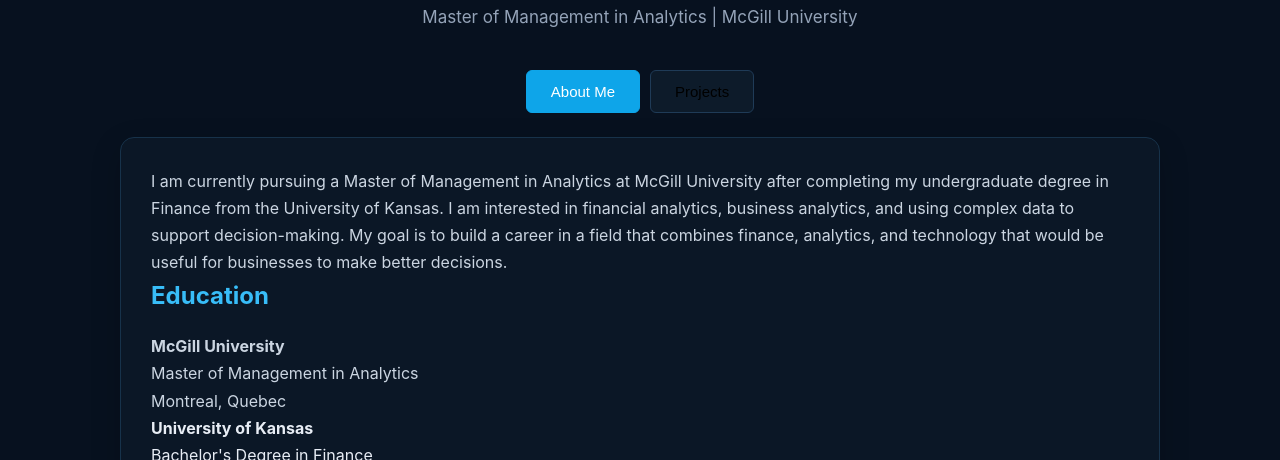
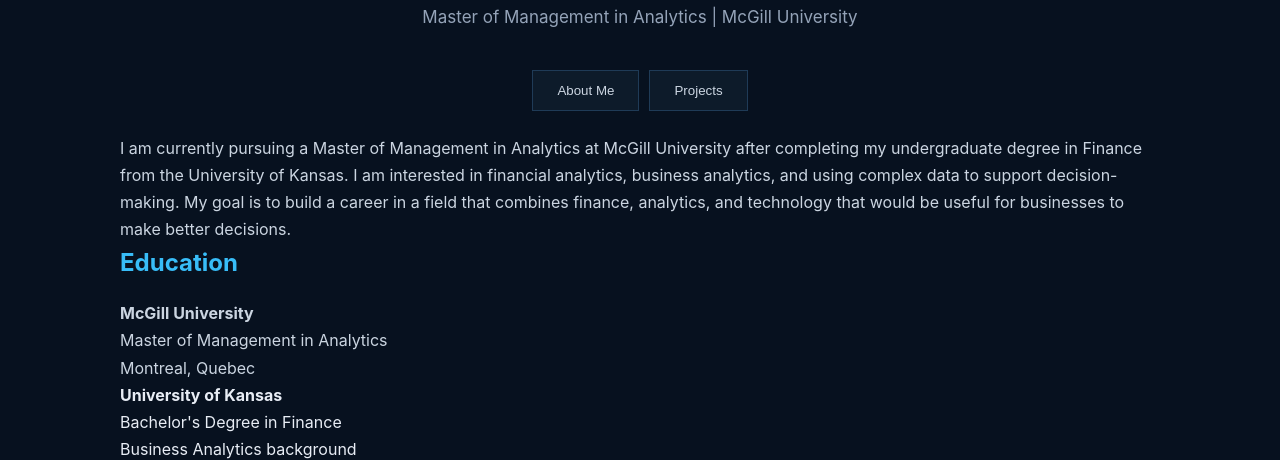
Before and after one commit to maqbooltaha/maqbooltaha.github.io, a plain HTML site: page index.html in a window 1280 px wide. Shown: the part 286-746 px from the top of the page. Drawn offline with Linux system fonts and the light colour scheme.

Commit message:
Fix card title and tab button colors
Updated styles for tab-button and card-text elements.

```diff
--- a/index.html
+++ b/index.html
@@ -80,14 +80,11 @@
         margin-bottom: 24px;
       }
 
-      .tab-button {
+            .tab-button {
         padding: 12px 24px;
         border: 1px solid #1f3b57;
         background: #0d1b2a;
-        cursor: pointer;
-        font-size: 15px;
-        border-radius: 6px;
-      }
+        color: #cbd5e1;
 
       .tab-button.active {
         background: #0ea5e9;
@@ -140,9 +137,10 @@
       .card-text {
         padding: 14px;
       }
-      .card-text h3 {
+            .card-text h3 {
         font-size: 16px;
         margin-bottom: 6px;
+        color: #0d1b2a;
       }
       .card-text p {
         font-size: 14px;
```
